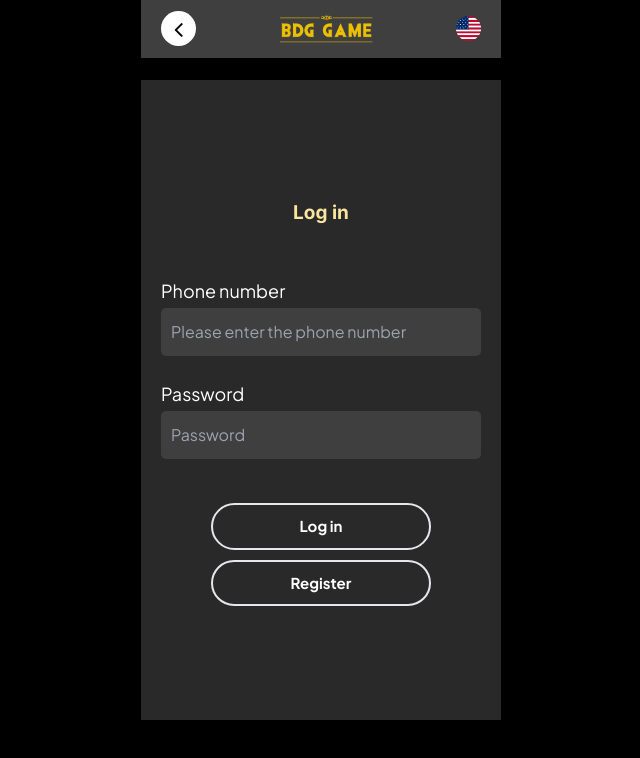
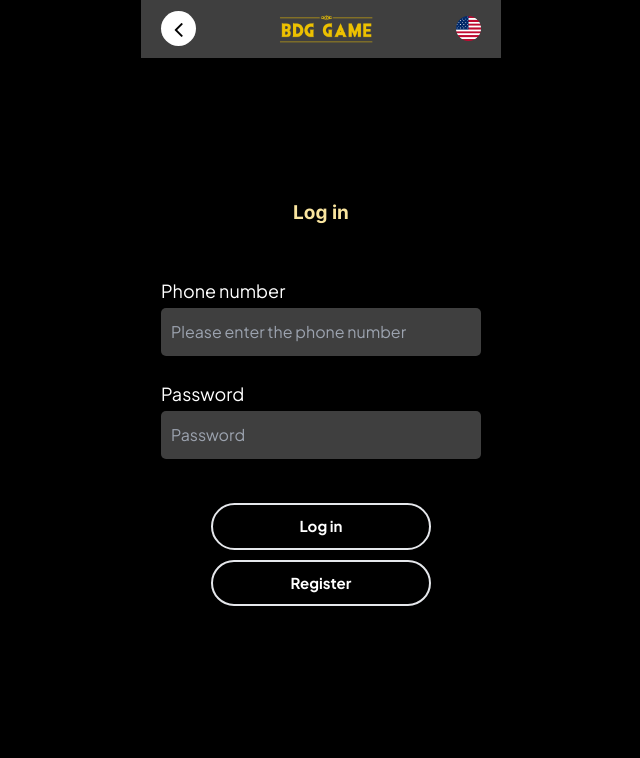
Before and after one commit to manthan3319/bigdaddygame, a Next.js app: page /Login in a window 1280 px wide. Shown: the top 758 px of the page, without its empty margins (319-959 px from the left). Built offline with nearby package versions, Linux system fonts and the light colour scheme.

Commit message:
change login register page bg

```diff
--- a/src/app/Login/Register/page.js
+++ b/src/app/Login/Register/page.js
@@ -6,7 +6,7 @@
         <>
             <LoginMenu />
             <div className='lg:max-w-[1440px] xl:px-[460px] mx-auto min-h-screen flex items-center justify-center'>
-                <div className='bg-darkgreey px-[20px] pt-[15px] w-full max-w-md min-h-[640px] flex flex-col justify-center'>
+                <div className='px-[20px] pt-[15px] w-full max-w-md min-h-[640px] flex flex-col justify-center'>
                     <div className='text-center mb-[50px]'>
                         <h1 className='text-yellowlight font-bold text-[19px]'>Register</h1>
                     </div>
--- a/src/app/Login/page.js
+++ b/src/app/Login/page.js
@@ -7,7 +7,7 @@
         <>
             <LoginMenu />
             <div className='lg:max-w-[1440px] xl:px-[460px] mx-auto min-h-screen flex items-center justify-center'>
-                <div className='bg-darkgreey px-[20px] pt-[15px] w-full max-w-md min-h-[640px] flex flex-col justify-center'>
+                <div className='bg-darkgree px-[20px] pt-[15px] w-full max-w-md min-h-[640px] flex flex-col justify-center'>
                     <div className='text-center mb-[50px]'>
                         <h1 className='text-yellowlight font-bold text-[19px]'>Log in</h1>
                     </div>
```
